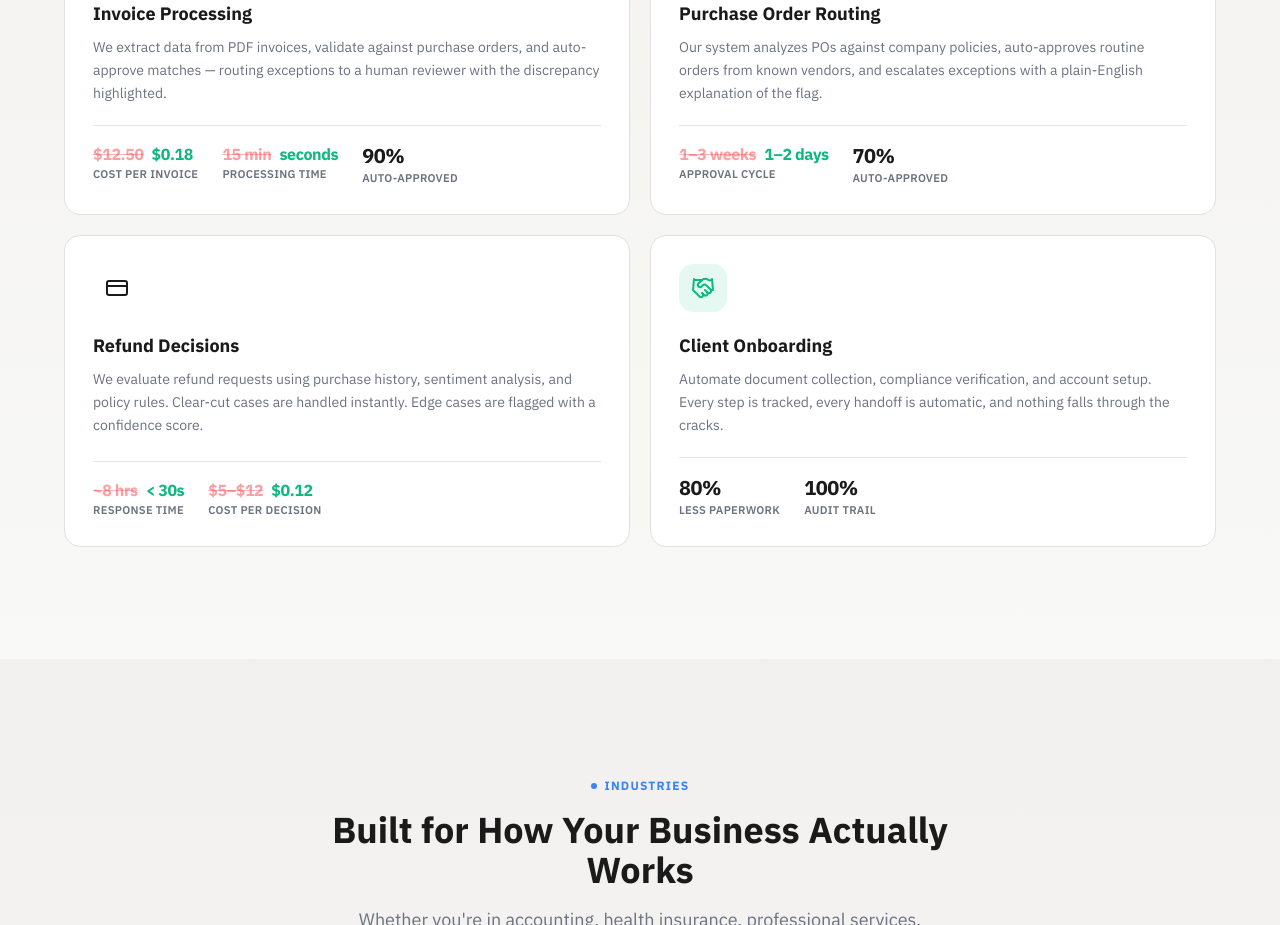
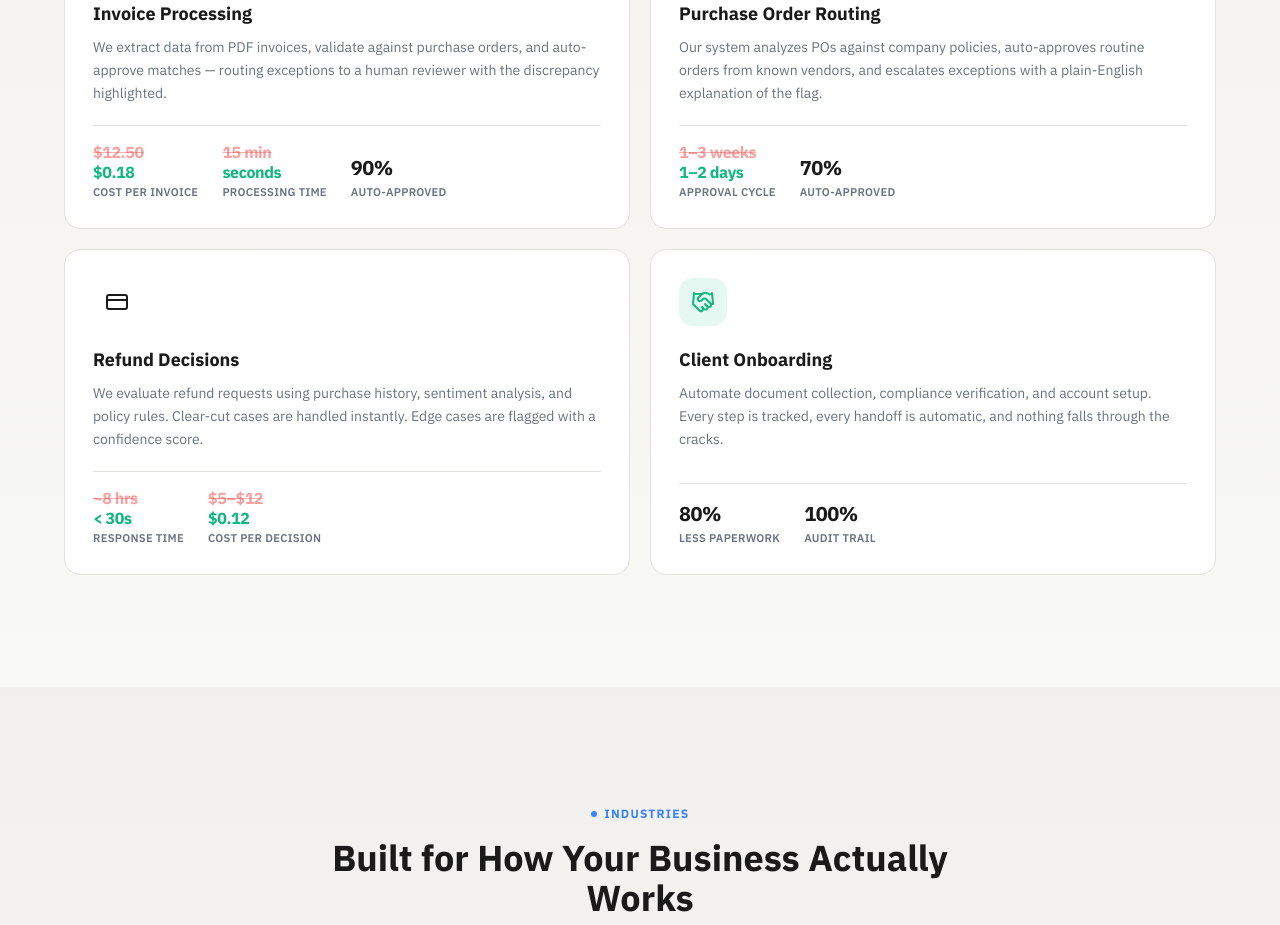
Before and after one commit to kruxia/kruxia.com, a React (Vite) app: page / in a window 1280 px wide. Shown: the part 2900-3825 px from the top of the page. Built offline with nearby package versions, Linux system fonts and the light colour scheme; the HTML template or start-up script is replaced by a standard one; a web font is replaced by a local one.

Commit message:
Process Use Cases - stat stack formatting

```diff
--- a/src/components/ProcessUseCasesSection.tsx
+++ b/src/components/ProcessUseCasesSection.tsx
@@ -83,24 +83,24 @@ const ProcessUseCasesSection = () => (
               <p className="text-sm text-muted-foreground leading-relaxed mb-5 flex-1">
                 {proc.description}
               </p>
-              <div className="flex gap-6 pt-4 border-t border-border">
+              <div className="flex gap-6 pt-4 border-t border-border items-end">
                 {proc.stats.map((stat) => (
-                  <div key={stat.label}>
+                  <div key={stat.label} className="flex flex-col justify-end">
                     {stat.before ? (
-                      <div className="flex items-baseline gap-2">
-                        <span className="font-heading text-base font-extrabold text-destructive/50 line-through decoration-destructive/40 tracking-tight">
+                      <>
+                        <div className="font-heading text-base font-extrabold text-destructive/50 line-through decoration-destructive/40 tracking-tight leading-tight">
                           {stat.before}
-                        </span>
-                        <span className="font-heading text-base font-extrabold text-success tracking-tight">
+                        </div>
+                        <div className="font-heading text-base font-extrabold text-success tracking-tight leading-tight">
                           {stat.value}
-                        </span>
-                      </div>
+                        </div>
+                      </>
                     ) : (
                       <div className="font-heading text-xl font-extrabold text-foreground tracking-tight">
                         {stat.value}
                       </div>
                     )}
-                    <div className="text-[0.7rem] font-semibold uppercase tracking-wide text-muted-foreground">
+                    <div className="text-[0.7rem] font-semibold uppercase tracking-wide text-muted-foreground mt-0.5">
                       {stat.label}
                     </div>
                   </div>
```
